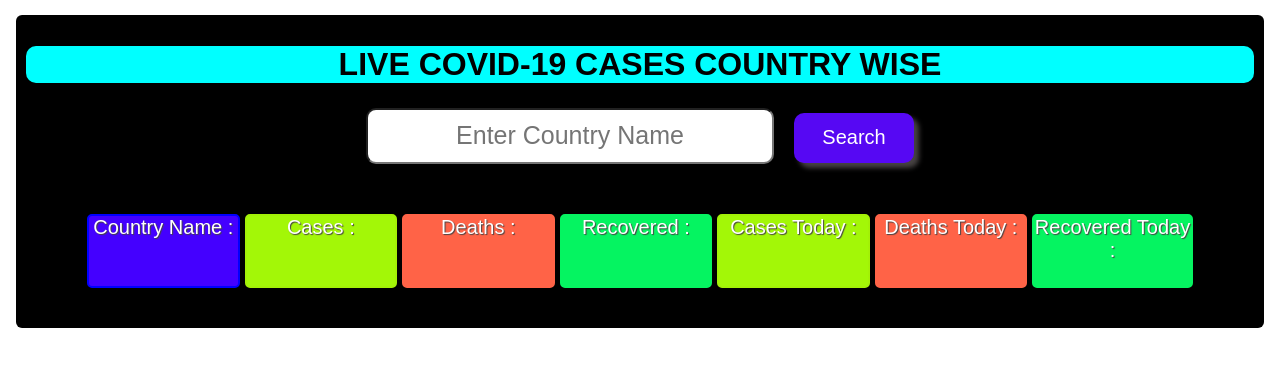
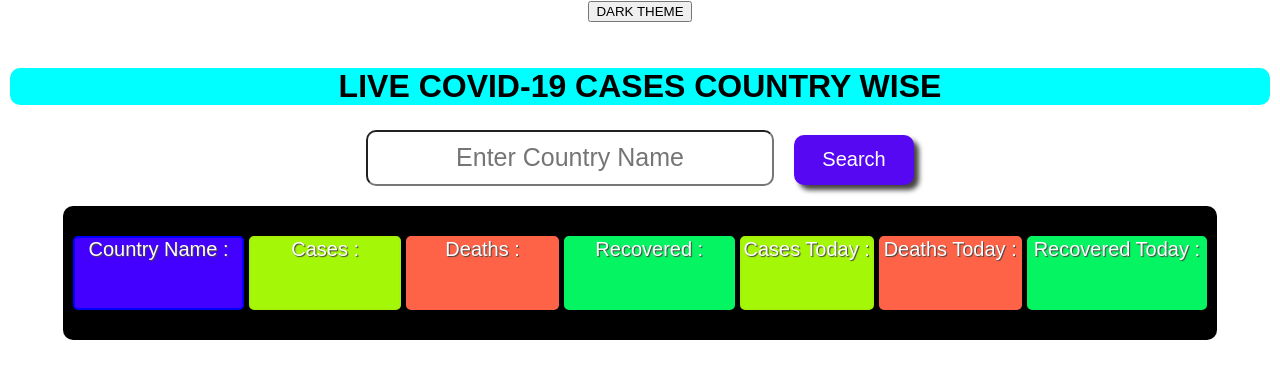
Before and after one commit to saini9485/Covid-19-Tracker-App, a React (Create React App) app: page / in a window 1280 px wide. Shown: the top 378 px of the page. Built offline with nearby package versions, Linux system fonts and the light colour scheme; no server answers.

Commit message:
Covid-19

```diff
--- a/src/components/CovidData.css
+++ b/src/components/CovidData.css
@@ -5,12 +5,13 @@ h1 {
   border-radius: 10px;
 }
 body {
-  background-color: white;
+  background-color: black;
+
 }
 .covidData {
-  background-color: black;
+  /* background-color: black;
   width: 96%;
-  height: 50%;
+  height: 100%; */
   margin: auto;
   margin-top: 15px;
   border-radius: 6px;
@@ -58,6 +59,7 @@ div {
     display: flex;
     /* display: inline; */
     /* flex-wrap: wrap; */
+    animation-duration: 2s;
   font-size: 20px;
   font-family:Arial, Helvetica, sans-serif;
   width: 90%;
@@ -85,7 +87,9 @@ div {
     color: white;
     margin-right: 5px;
     width:180px ;
+    animation-duration: 3ms;
 }
+
 .Cases{
     border: 2px solid rgb(163, 241, 7);
     background-color: rgb(163, 247, 7);
@@ -93,7 +97,8 @@ div {
     height: 70px;
     color: white;
     margin-right: 5px;
-    width:180px ;
+    width:160px ;
+
 }
 .Deaths{
     border: 2px solid tomato;
@@ -102,7 +107,7 @@ div {
     height: 70px;
     color: white;
     margin-right: 5px;
-    width:180px ;
+    width:160px ;
 }
 .Recovered{
     border: 2px solid rgb(5, 244, 97);
@@ -120,7 +125,7 @@ div {
     height: 70px;
     color: white;
     margin-right: 5px;
-    width:180px ;
+    width:140px ;
 }
 .DeathsToday{
     border: 2px solid tomato;
@@ -129,7 +134,7 @@ div {
     height: 70px;
     color: white;
     margin-right: 5px;
-    width:180px ;
+    width:150px ;
 }
 .RecoveredToday{
     border: 2px solid rgb(5, 244, 97);
--- a/src/components/CovidData.jsx
+++ b/src/components/CovidData.jsx
@@ -10,6 +10,7 @@ export function CovidData() {
   const [deathCases, setDeathCases] = useState("");
   const [recoveredCases, setRecoveredCases] = useState("");
   const [userInput, setUserInput] = useState("");
+  const [toggle, setToggle] = useState(true);
   //const [darkTheme, setDarkTheme] = useState(false);
 
   useEffect(() => {
@@ -21,6 +22,16 @@ export function CovidData() {
 
       });
   }, []);
+
+  if (toggle) {
+    document.body.style.backgroundColor = "white";
+    document.body.style.color = "black";
+  } else {
+    document.body.style.backgroundColor = "black";
+    document.body.style.color = "white";
+  }
+
+
 
   const setData = ({
     country,
@@ -41,7 +52,12 @@ export function CovidData() {
   };
 
   const handleSearch = (e) => {
-    setUserInput(e.target.value);
+    // if(userInput==""){
+    //     alert("please inter Country name")
+    // }else{
+         setUserInput(e.target.value);
+    //}
+    // userInput("")
 
     // covidData__country__info ="block"
   };
@@ -57,9 +73,29 @@ export function CovidData() {
       .then((data) => {
         setData(data);
       });
-  };
+  };[]
+
+  // if (toggle) {
+  //   document.body.style.backgroundColor = "white";
+  //   document.body.style.color = "black";
+  // } else {
+  //   document.body.style.backgroundColor = "black";
+  //   document.body.style.color = "white";
+  // }
+
+
 
   return (
+
+<>
+    <div>
+    {toggle ? (
+      <button onClick={() => setToggle(!toggle)}>DARK THEME</button>
+    ) : (
+      <button onClick={() => setToggle(!toggle)}>LIGHT THEME</button>
+    )}
+  </div>
+
     <div className="covidData">
       {/* <div>
         backgroundColor={darkTheme ? "dark" : "light"}
@@ -101,6 +137,8 @@ export function CovidData() {
         <p className="RecoveredToday">Recovered Today : {recoveredCases}</p>
         {/* </div> */}
       </div>
+
     </div>
+    </>
   );
 }
```
